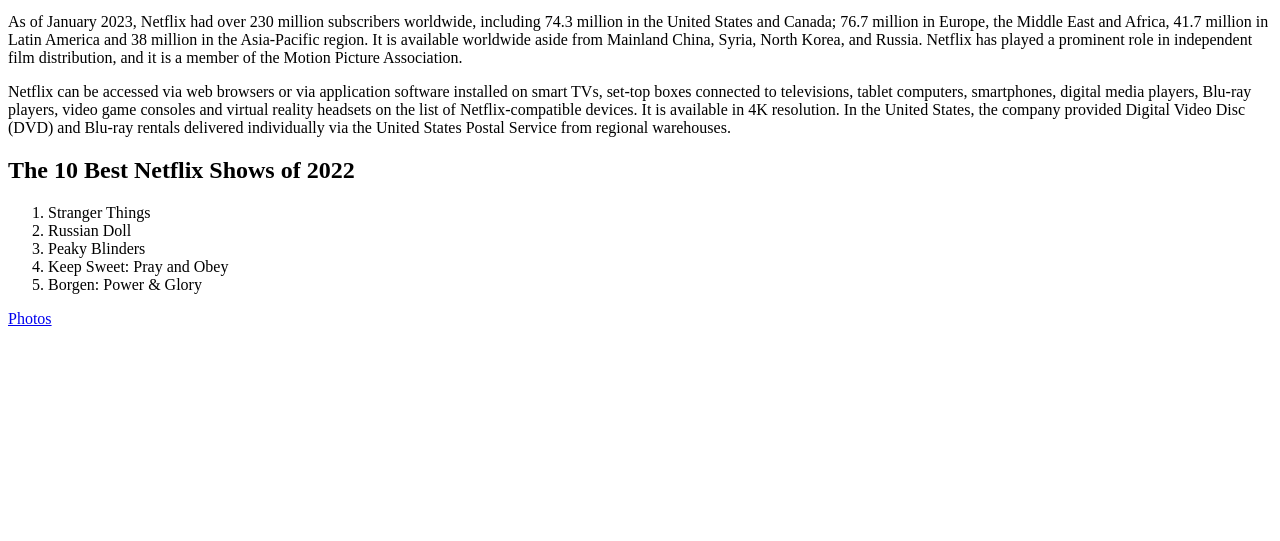
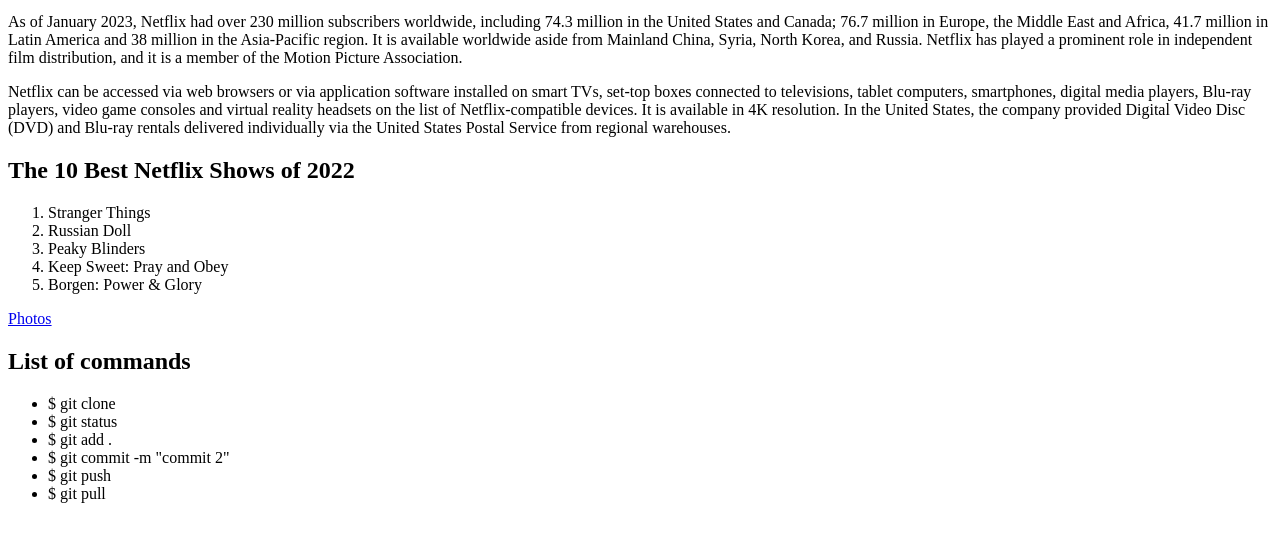
Before and after one commit to OlhaaChala/HM2, a plain HTML site: page markup/index.html in a window 1280 px wide. Shown: the part 119-660 px from the top of the page. Drawn offline with Linux system fonts and the light colour scheme.

Commit message:
six commit

```diff
--- a/markup/index.html
+++ b/markup/index.html
@@ -30,5 +30,16 @@
             <a href="gallery.html">Photos</a>
         </p>
     </div>
+    <div>
+        <h2>List of commands</h2>
+        <ul>
+            <li>$ git clone</li>
+            <li>$ git status</li>
+            <li>$ git add .</li>
+            <li>$ git commit -m "commit 2"</li>
+            <li>$ git push</li>
+            <li>$ git pull</li>
+        </ul>
+    </div>
 </body>
 </html>
```
